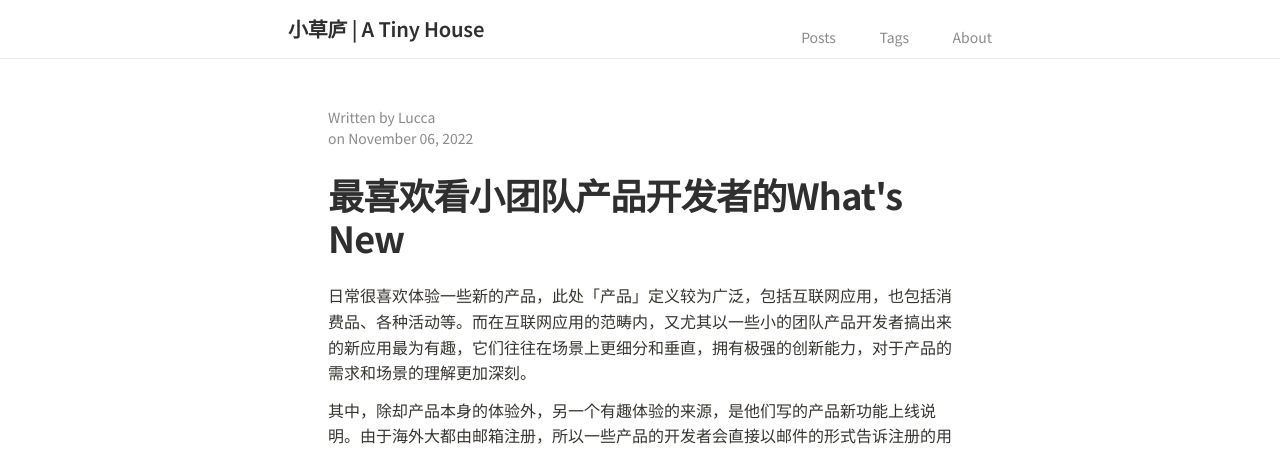
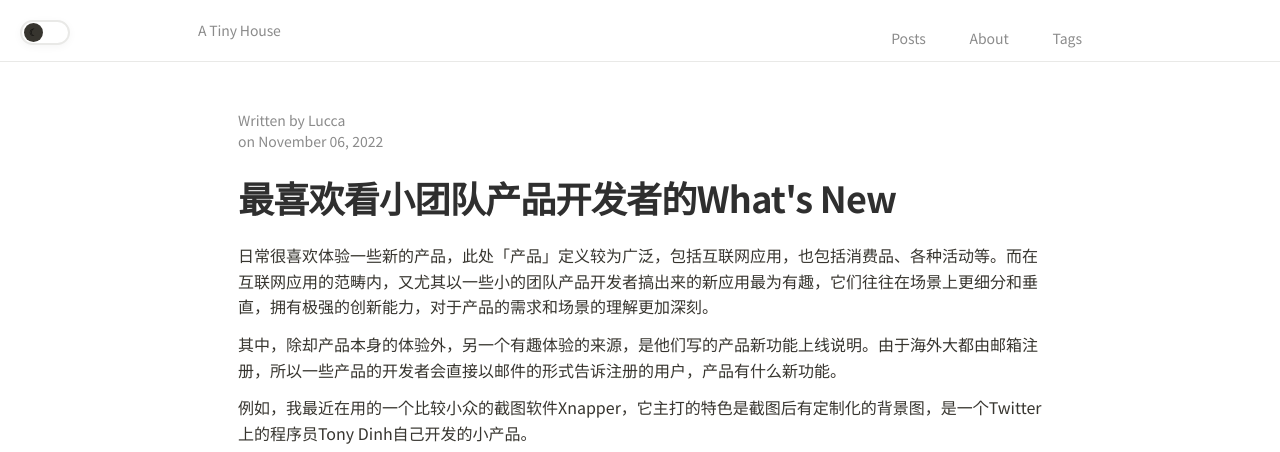
Before and after one commit to atinyhouse/atinyhouse.github.io, a Jekyll site: the page built from _posts/2022-11-06-最喜欢看小团队产品开发者的What's new.md, in a window 1280 px wide. Shown: the top 452 px of the page. Built offline with Jekyll 4.4.1, drawn with Linux system fonts in a browser that asks for light colours.

Commit message:
Update blog design with Notion style, dark mode, and improved navigation
- Add dark mode toggle with theme persistence
- Update navigation to Posts/About/Tags
- Add custom logo with house icon
- Implement pagination (10 posts per page)
- Update article preview styling
- Add tags page with improved layout
- Remove blue colors, use theme-consistent colors
- Add responsive design improvements
- Update typography for Chinese content

```diff
--- a/_config.yml
+++ b/_config.yml
@@ -32,7 +32,7 @@
 
 # Permalinks
 permalink:      /:year-:month-:day/:title
-paginate:       5
+paginate:       10
 
 # Excludes
 exclude: [ Gemfile, Gemfile.lock, tale.gemspec ]
--- a/_includes/head.html
+++ b/_includes/head.html
@@ -6,6 +6,7 @@
 
   <!-- CSS -->
   <link rel="stylesheet" href="{{ "/assets/main.css" | relative_url }}">
+  <link rel="stylesheet" href="{{ "/assets/custom.css" | relative_url }}">
   <link rel="stylesheet" href="https://fonts.googleapis.com/css?family=Libre+Baskerville:400,400i,700">
   <link rel="stylesheet" href="https://fonts.googleapis.com/css2?family=Inter:wght@400;500;600;700&family=Noto+Sans+SC:wght@400;500;600;700&display=swap">
 
@@ -21,4 +22,32 @@
   {% if site.google_analytics and jekyll.environment == 'production' %}
   {% include analytics.html %}
   {% endif %}
+
+  <!-- Dark Mode Script -->
+  <script>
+    // 暗黑模式功能
+    function toggleTheme() {
+      const body = document.body;
+      const themeToggle = document.getElementById('themeToggle');
+
+      if (body.getAttribute('data-theme') === 'dark') {
+        body.removeAttribute('data-theme');
+        themeToggle.removeAttribute('data-theme');
+        localStorage.setItem('theme', 'light');
+      } else {
+        body.setAttribute('data-theme', 'dark');
+        themeToggle.setAttribute('data-theme', 'dark');
+        localStorage.setItem('theme', 'dark');
+      }
+    }
+
+    // 页面加载时检查保存的主题
+    document.addEventListener('DOMContentLoaded', function() {
+      const savedTheme = localStorage.getItem('theme');
+      if (savedTheme === 'dark') {
+        document.body.setAttribute('data-theme', 'dark');
+        document.getElementById('themeToggle').setAttribute('data-theme', 'dark');
+      }
+    });
+  </script>
 </head>
--- a/_includes/navigation.html
+++ b/_includes/navigation.html
@@ -1,12 +1,13 @@
 <nav class="nav">
   <div class="nav-container">
-    <a href="{{ site.baseurl }}/">
-      <h2 class="nav-title">{{ site.title }}</h2>
-    </a>
+    <a href="{{ site.baseurl }}/" class="nav-title">A Tiny House</a>
     <ul>
       <li><a href="{{ site.baseurl }}/">Posts</a></li>
+      <li><a href="{{ '/about' | prepend: site.baseurl }}">About</a></li>
       <li><a href="{{ '/tags' | prepend: site.baseurl }}">Tags</a></li>
-      <li><a href="{{ '/about' | prepend: site.baseurl }}">About</a></li>
     </ul>
+    <button class="theme-toggle" onclick="toggleTheme()" id="themeToggle">
+      <div class="theme-toggle-slider"></div>
+    </button>
   </div>
 </nav>
--- /dev/null
+++ b/assets/custom.css
@@ -0,0 +1,399 @@
+/* 暗黑模式CSS变量 */
+:root {
+  --bg-color: #ffffff;
+  --text-color: #37352f;
+  --text-shade: #2f2f2f;
+  --text-tint: #8b8b8b;
+  --grey-1: #6b6b6b;
+  --grey-2: #e9e9e7;
+  --grey-3: #f7f6f3;
+  --grey-4: #f1f1ef;
+  --blue: #2383e2;
+  --blue-light: #e8f4fd;
+  --border-color: #e9e9e7;
+  --shadow-color: rgba(0, 0, 0, .04);
+  --white: #ffffff;
+}
+
+[data-theme="dark"] {
+  --bg-color: #1a1a1a;
+  --text-color: #e0e0e0;
+  --text-shade: #ffffff;
+  --text-tint: #a0a0a0;
+  --grey-1: #808080;
+  --grey-2: #2a2a2a;
+  --grey-3: #1f1f1f;
+  --grey-4: #252525;
+  --blue: #4a9eff;
+  --blue-light: #1a3a5c;
+  --border-color: #2a2a2a;
+  --shadow-color: rgba(0, 0, 0, .3);
+  --white: #ffffff;
+}
+
+/* 应用CSS变量到现有样式 */
+body {
+  background-color: var(--bg-color);
+  color: var(--text-color);
+}
+
+.nav {
+  background-color: var(--bg-color);
+  border-bottom-color: var(--border-color);
+}
+
+.nav-title {
+  color: var(--text-shade);
+}
+
+.nav a {
+  color: var(--text-tint);
+}
+
+.nav a:hover {
+  background-color: var(--grey-4);
+}
+
+.nav a.active {
+  background-color: var(--text-color);
+  color: var(--bg-color);
+}
+
+/* 暗黑模式切换按钮 */
+.theme-toggle {
+  position: fixed;
+  top: 20px;
+  left: 20px;
+  z-index: 1000;
+  background: var(--bg-color);
+  border: 2px solid var(--border-color);
+  border-radius: 25px;
+  width: 50px;
+  height: 25px;
+  cursor: pointer;
+  transition: all 0.3s ease;
+  display: flex;
+  align-items: center;
+  padding: 2px;
+  box-shadow: 0 2px 8px var(--shadow-color);
+}
+
+.theme-toggle:hover {
+  border-color: var(--blue);
+  box-shadow: 0 4px 12px var(--shadow-color);
+}
+
+.theme-toggle-slider {
+  width: 19px;
+  height: 19px;
+  background: var(--text-color);
+  border-radius: 50%;
+  transition: all 0.3s ease;
+  display: flex;
+  align-items: center;
+  justify-content: center;
+  font-size: 10px;
+}
+
+.theme-toggle[data-theme="dark"] .theme-toggle-slider {
+  transform: translateX(25px);
+  background: var(--blue);
+}
+
+.theme-toggle[data-theme="dark"] .theme-toggle-slider::before {
+  content: "☀";
+  color: #000;
+}
+
+.theme-toggle:not([data-theme="dark"]) .theme-toggle-slider::before {
+  content: "☾";
+  color: #000;
+}
+
+/* Logo样式 */
+.home-header {
+  padding: 48px 0;
+  text-align: center;
+  position: relative;
+}
+
+.logo-container {
+  position: relative;
+  display: inline-block;
+  margin: 0 auto;
+}
+
+.logo-house {
+  width: 80px;
+  height: 80px;
+  margin: 0 auto 24px;
+  position: relative;
+}
+
+.logo-house svg {
+  width: 100%;
+  height: 100%;
+}
+
+/* 明亮模式显示深色logo */
+.house-light {
+  display: block;
+}
+
+.house-dark {
+  display: none;
+}
+
+/* 暗黑模式显示白色logo */
+[data-theme="dark"] .house-light {
+  display: none;
+}
+
+[data-theme="dark"] .house-dark {
+  display: block;
+}
+
+.logo-text {
+  position: relative;
+  font-family: 'Noto Sans SC', -apple-system, BlinkMacSystemFont, 'PingFang SC', 'Hiragino Sans GB', 'Microsoft YaHei', 'Segoe UI', 'Roboto', sans-serif;
+  font-size: 1.5rem;
+  font-weight: 600;
+  color: var(--text-shade);
+  letter-spacing: 0.1em;
+  text-transform: uppercase;
+}
+
+.logo-text-main {
+  font-size: 2rem;
+  font-weight: 700;
+  color: var(--text-color);
+  margin: 0 0 8px 0;
+}
+
+.logo-text-subtitle {
+  font-size: 0.875rem;
+  font-weight: 400;
+  color: var(--text-tint);
+  font-style: italic;
+  margin: 0;
+}
+
+.logo-decoration {
+  position: absolute;
+  top: 50%;
+  transform: translateY(-50%);
+  width: 40px;
+  height: 1px;
+  background-color: var(--border-color);
+}
+
+.logo-decoration.left {
+  left: -60px;
+}
+
+.logo-decoration.right {
+  right: -60px;
+}
+
+.logo-decoration::before,
+.logo-decoration::after {
+  content: '';
+  position: absolute;
+  top: -2px;
+  width: 1px;
+  height: 5px;
+  background-color: var(--border-color);
+}
+
+.logo-decoration::before {
+  left: 0;
+}
+
+.logo-decoration::after {
+  right: 0;
+}
+
+@media (max-width: 768px) {
+  .logo-decoration {
+    display: none;
+  }
+
+  .logo-text {
+    font-size: 1.25rem;
+  }
+
+  .logo-text-main {
+    font-size: 1.75rem;
+  }
+}
+
+/* 文章列表样式更新 */
+.catalogue-item {
+  border-bottom: 1px solid var(--border-color);
+  color: var(--text-color);
+  display: block;
+  padding: 24px 0;
+  transition: all 0.2s ease;
+  text-decoration: none;
+}
+
+.catalogue-item:hover {
+  background-color: var(--grey-4);
+  border-radius: 6px;
+  padding-left: 12px;
+  padding-right: 12px;
+  text-decoration: none;
+}
+
+.catalogue-item:last-child {
+  border: 0;
+}
+
+.catalogue-pinned {
+  color: var(--text-tint);
+  font-family: 'Noto Sans SC', -apple-system, BlinkMacSystemFont, 'PingFang SC', 'Hiragino Sans GB', 'Microsoft YaHei', 'Segoe UI', 'Roboto', sans-serif;
+  font-size: 0.75rem;
+  font-weight: 500;
+  text-transform: uppercase;
+  letter-spacing: 0.5px;
+  margin-bottom: 8px;
+}
+
+.catalogue-time {
+  color: var(--text-tint);
+  font-family: 'Noto Sans SC', -apple-system, BlinkMacSystemFont, 'PingFang SC', 'Hiragino Sans GB', 'Microsoft YaHei', 'Segoe UI', 'Roboto', sans-serif;
+  font-size: 0.875rem;
+  margin-bottom: 8px;
+}
+
+.catalogue-title {
+  color: var(--text-shade);
+  display: block;
+  font-family: 'Noto Sans SC', -apple-system, BlinkMacSystemFont, 'PingFang SC', 'Hiragino Sans GB', 'Microsoft YaHei', 'Segoe UI', 'Roboto', sans-serif;
+  font-size: 1.25rem;
+  font-weight: 600;
+  margin: 0 0 8px 0;
+  line-height: 1.4;
+  letter-spacing: -0.01em;
+}
+
+.catalogue-excerpt {
+  color: var(--text-tint);
+  font-size: 0.875rem;
+  line-height: 1.5;
+  margin-top: 8px;
+}
+
+.catalogue-tags {
+  margin-top: 8px;
+}
+
+.tag {
+  display: inline-block;
+  background: var(--grey-4);
+  color: var(--text-color);
+  padding: 2px 8px;
+  border-radius: 12px;
+  font-size: 0.75rem;
+  margin-right: 4px;
+  margin-top: 4px;
+  transition: all 0.2s ease;
+}
+
+.tag:hover {
+  background: var(--text-color);
+  color: var(--bg-color);
+}
+
+.tag.active {
+  background: var(--text-color);
+  color: var(--bg-color);
+}
+
+/* 分页样式更新 */
+.pagination {
+  border-top: 1px solid var(--border-color);
+  font-family: 'Noto Sans SC', -apple-system, BlinkMacSystemFont, 'PingFang SC', 'Hiragino Sans GB', 'Microsoft YaHei', 'Segoe UI', 'Roboto', sans-serif;
+  padding: 32px 0;
+  position: relative;
+  text-align: center;
+  margin-top: 48px;
+}
+
+.pagination-container {
+  display: flex;
+  align-items: center;
+  justify-content: center;
+  gap: 16px;
+  flex-wrap: wrap;
+}
+
+.pagination-btn {
+  padding: 8px 16px;
+  border: 1px solid var(--border-color);
+  border-radius: 6px;
+  background-color: var(--bg-color);
+  color: var(--text-tint);
+  text-decoration: none;
+  font-size: 0.875rem;
+  transition: all 0.2s ease;
+  cursor: pointer;
+}
+
+.pagination-btn:hover:not([disabled]) {
+  background-color: var(--grey-4);
+  border-color: var(--text-tint);
+  color: var(--text-color);
+  text-decoration: none;
+}
+
+.pagination-btn[disabled] {
+  opacity: 0.5;
+  cursor: not-allowed;
+}
+
+.pagination-info {
+  color: var(--text-shade);
+  font-size: 0.875rem;
+}
+
+/* 页面宽度调整 */
+.container {
+  max-width: 800px;
+}
+
+@media (min-width: 1200px) {
+  .container {
+    max-width: 900px;
+  }
+}
+
+.nav-container {
+  max-width: 800px;
+}
+
+@media (min-width: 1200px) {
+  .nav-container {
+    max-width: 900px;
+  }
+}
+
+main {
+  max-width: 800px;
+}
+
+@media (min-width: 1200px) {
+  main {
+    max-width: 900px;
+  }
+}
+
+footer {
+  max-width: 800px;
+}
+
+@media (min-width: 1200px) {
+  footer {
+    max-width: 900px;
+  }
+}
```
Also changed, not shown: _includes/catalogue_item.html (+11 -9 lines), _layouts/home.html (+54 -8 lines), _pages/tags.html (+16 -42 lines).
